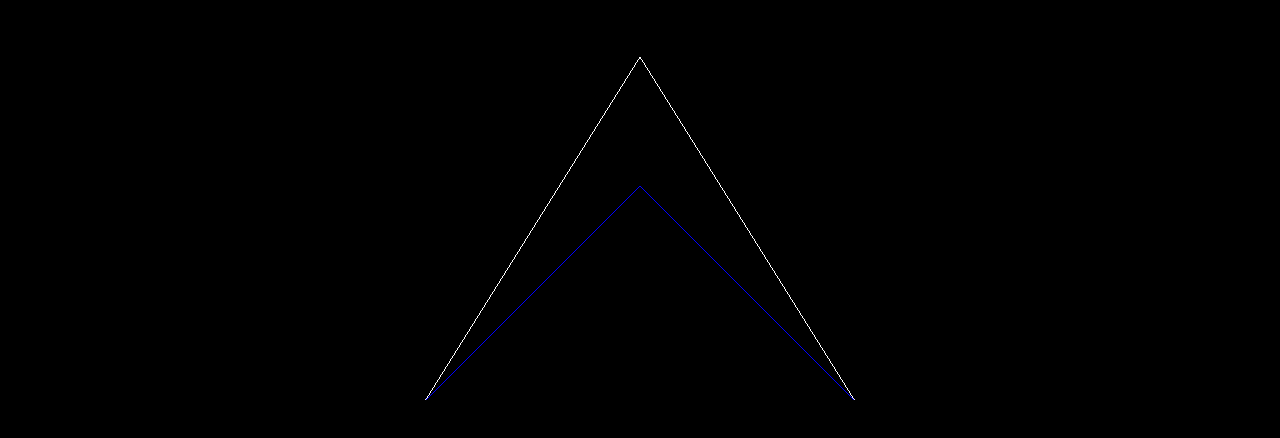
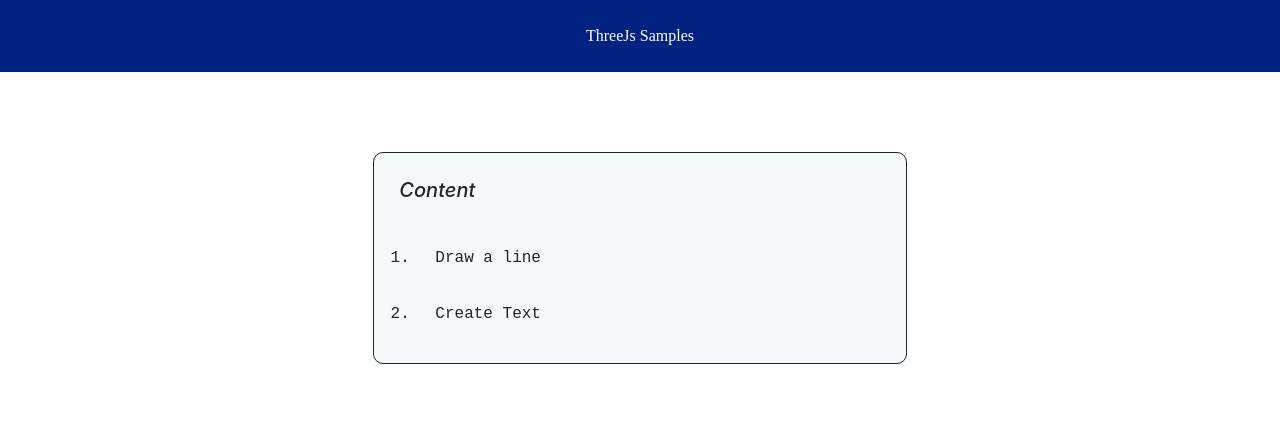
Before and after one commit to Muthulakshmisankar/threejs, an Angular app in the folder myapp/: page /home in a window 1280 px wide. Before the commit this address led to /. Shown: the top 438 px of the page. Built offline with nearby package versions, Linux system fonts and the light colour scheme.

Commit message:
home page

```diff
--- a/myapp/src/app/app-routing.module.ts
+++ b/myapp/src/app/app-routing.module.ts
@@ -1,8 +1,16 @@
 import { NgModule } from '@angular/core';
 import { Routes, RouterModule } from '@angular/router';
+import { CreateTextComponent } from './create-text/create-text.component';
+import { DrawLineComponent } from './draw-line/draw-line.component';
+import { HomeComponent } from './home/home.component';
 
 
-const routes: Routes = [];
+const routes: Routes = [
+  {path:'', redirectTo:'home', pathMatch:'full'},
+  { path: 'home', component: HomeComponent },
+  { path: 'line', component: DrawLineComponent },
+  { path: 'text', component: CreateTextComponent }
+];
 
 @NgModule({
   imports: [RouterModule.forRoot(routes)],
--- a/myapp/src/app/app.component.html
+++ b/myapp/src/app/app.component.html
@@ -1 +1 @@
-<app-draw-line></app-draw-line>
+<router-outlet></router-outlet>
--- a/myapp/src/app/app.module.ts
+++ b/myapp/src/app/app.module.ts
@@ -4,11 +4,15 @@ import { NgModule } from '@angular/core';
 import { AppRoutingModule } from './app-routing.module';
 import { AppComponent } from './app.component';
 import { DrawLineComponent } from './draw-line/draw-line.component';
+import { CreateTextComponent } from './create-text/create-text.component';
+import { HomeComponent } from './home/home.component';
 
 @NgModule({
   declarations: [
     AppComponent,
-    DrawLineComponent
+    DrawLineComponent,
+    CreateTextComponent,
+    HomeComponent
   ],
   imports: [
     BrowserModule,
--- /dev/null
+++ b/myapp/src/app/create-text/create-text.component.html
@@ -0,0 +1 @@
+<p>create-text works!</p>
--- /dev/null
+++ b/myapp/src/app/create-text/create-text.component.ts
@@ -0,0 +1,15 @@
+import { Component, OnInit } from '@angular/core';
+
+@Component({
+  selector: 'app-create-text',
+  templateUrl: './create-text.component.html',
+  styleUrls: ['./create-text.component.scss']
+})
+export class CreateTextComponent implements OnInit {
+
+  constructor() { }
+
+  ngOnInit() {
+  }
+
+}
--- a/myapp/src/app/draw-line/draw-line.component.ts
+++ b/myapp/src/app/draw-line/draw-line.component.ts
@@ -1,4 +1,4 @@
-import { Component, OnInit } from '@angular/core';
+import { Component, OnDestroy, OnInit } from '@angular/core';
 import * as THREE from 'three';
 declare var window: any;
 @Component({
@@ -6,12 +6,13 @@ declare var window: any;
   templateUrl: './draw-line.component.html',
   styleUrls: ['./draw-line.component.scss']
 })
-export class DrawLineComponent implements OnInit {
+export class DrawLineComponent implements OnInit, OnDestroy {
 
   scene = new THREE.Scene();
   renderer = new THREE.WebGLRenderer();
   camera = new THREE.PerspectiveCamera(150, window.innerWidth / window.innerHeight, 0.1, 200);
-
+  line: any;
+  dashedLine: any;
 
   constructor() { }
 
@@ -26,26 +27,35 @@ export class DrawLineComponent implements OnInit {
     points.push(new THREE.Vector3(0, 10, 0));
     points.push(new THREE.Vector3(10, 0, 0));
     const geometry = new THREE.BufferGeometry().setFromPoints(points);
-    const line = new THREE.Line(geometry, material);
+    this.line = new THREE.Line(geometry, material);
 
-    const dashedmaterial = new THREE.LineDashedMaterial( {
+    const dashedmaterial = new THREE.LineDashedMaterial({
       color: 0xffffff,
-      linewidth: 1,
+      linewidth: 1.4,
       scale: 1,
       dashSize: 3,
-      gapSize: 1,
-    } );
-    const dashedPoints =[];
-    dashedPoints.push(new THREE.Vector3(-10 , 0 ,0));
-    dashedPoints.push(new THREE.Vector3(0,16,0));
+      gapSize: 2,
+    });
+    const dashedPoints = [];
+    dashedPoints.push(new THREE.Vector3(-10, 0, 0));
+    dashedPoints.push(new THREE.Vector3(0, 16, 0));
     dashedPoints.push(new THREE.Vector3(10, 0, 0));
     const dashedGeometry = new THREE.BufferGeometry().setFromPoints(dashedPoints);
-    const dashedLine = new THREE.Line(dashedGeometry, dashedmaterial);
+    this.dashedLine = new THREE.Line(dashedGeometry, dashedmaterial);
 
-    this.scene.add(line);
-    this.scene.add(dashedLine);
+    this.scene.add(this.line);
+    this.scene.add(this.dashedLine);
     this.camera.position.z = 5;
     this.renderer.render(this.scene, this.camera);
   }
+  ngOnDestroy() {
+    let canvasEle : any = document.getElementsByTagName('canvas')
+    console.log(canvasEle)
+    document.activeElement.removeChild(canvasEle[0]);
+    // canvasEle[0].style.display = 'none';
+    this.scene.remove(this.line);
+    this.scene.remove(this.dashedLine);
+    this.renderer.render(this.scene, this.camera);
 
+  }
 }
--- /dev/null
+++ b/myapp/src/app/home/home.component.html
@@ -0,0 +1,17 @@
+<div class="container-fluid">
+<div class="row header">
+    ThreeJs Samples
+</div>
+<div class="row content">
+    <div class="col"></div>
+    <div class="col-xl-5 col-sm-11  col-md-5 col-xs-5 list">
+        <h5>Content</h5>
+        <ul>
+            <li routerLink="/line">Draw a line</li>
+            <li routerLink="/text">Create Text</li>
+
+        </ul>
+    </div>
+    <div class="col"></div>
+</div>
+</div>
--- /dev/null
+++ b/myapp/src/app/home/home.component.scss
@@ -0,0 +1,32 @@
+.header {
+    background: #002280;
+    padding: 1.5em;
+    color: #fff;
+    font-size: 1em;
+    font-family: cursive;
+    justify-content: center;
+}
+
+.list {
+    border: 1px solid;
+    margin-top: 5em;
+    border-radius: 10px;
+    padding: 5px;
+    background: #f5f9fa;
+    h5{
+        padding: 1em;
+        font-style: oblique;
+    }
+}
+
+ul {
+    list-style: auto;
+    li {
+        cursor: pointer;
+        padding: 1em;
+        font-family: monospace;
+        &:hover{
+            text-decoration: underline;
+        }
+    }
+}
--- /dev/null
+++ b/myapp/src/app/home/home.component.ts
@@ -0,0 +1,15 @@
+import { Component, OnInit } from '@angular/core';
+
+@Component({
+  selector: 'app-home',
+  templateUrl: './home.component.html',
+  styleUrls: ['./home.component.scss']
+})
+export class HomeComponent implements OnInit {
+
+  constructor() { }
+
+  ngOnInit() {
+  }
+
+}
--- a/myapp/src/index.html
+++ b/myapp/src/index.html
@@ -7,6 +7,10 @@
   <meta name="viewport" content="width=device-width, initial-scale=1">
   <link rel="icon" type="image/x-icon" href="favicon.ico">
   <script src="/assets/threejs/three.js"></script>
+  <link rel="stylesheet" href="https://stackpath.bootstrapcdn.com/bootstrap/4.3.1/css/bootstrap.min.css" integrity="sha384-ggOyR0iXCbMQv3Xipma34MD+dH/1fQ784/j6cY/iJTQUOhcWr7x9JvoRxT2MZw1T" crossorigin="anonymous">
+  <script src="https://code.jquery.com/jquery-3.3.1.slim.min.js" integrity="sha384-q8i/X+965DzO0rT7abK41JStQIAqVgRVzpbzo5smXKp4YfRvH+8abtTE1Pi6jizo" crossorigin="anonymous"></script>
+<script src="https://cdnjs.cloudflare.com/ajax/libs/popper.js/1.14.7/umd/popper.min.js" integrity="sha384-UO2eT0CpHqdSJQ6hJty5KVphtPhzWj9WO1clHTMGa3JDZwrnQq4sF86dIHNDz0W1" crossorigin="anonymous"></script>
+<script src="https://stackpath.bootstrapcdn.com/bootstrap/4.3.1/js/bootstrap.min.js" integrity="sha384-JjSmVgyd0p3pXB1rRibZUAYoIIy6OrQ6VrjIEaFf/nJGzIxFDsf4x0xIM+B07jRM" crossorigin="anonymous"></script>
 </head>
 <body>
   <app-root></app-root>
```
Also changed, not shown: myapp/src/app/create-text/create-text.component.scss (added), 2 other files (tests, documents, lock files or other folders).
